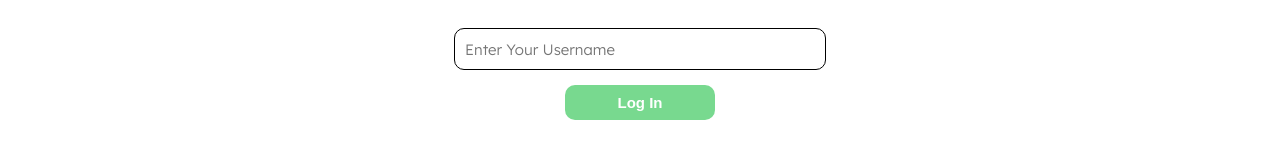
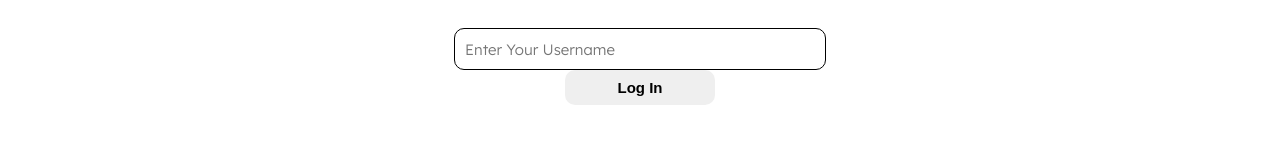
Before and after one commit to AramArakelyan777/expense-tracker-app, a React (Create React App) app: page /login in a window 1280 px wide. Shown: the part 285-444 px from the top of the page. Built offline with nearby package versions, Linux system fonts and the light colour scheme.

Commit message:
created button stories for storybook

```diff
--- a/src/components/Button/Button.css
+++ b/src/components/Button/Button.css
@@ -1,12 +1,21 @@
 .button {
     width: 150px;
     height: 35px;
-    margin-top: 15px;
     border-radius: 10px;
-    background: #78D98F;
-    color: #FFF;
+    color: black;
     font-size: 15px;
     font-weight: 700;
     border: none;
     cursor: pointer;
 }
+
+.login {
+    margin-top: 15px;
+    background: #78D98F;
+    color: white;
+}
+
+.logout {
+    background-color: red;
+    color: white;
+}
--- a/src/components/Button/Button.js
+++ b/src/components/Button/Button.js
@@ -1,8 +1,8 @@
 import "./Button.css"
 import React from 'react'
 
-export default function Button({ children, ...props }) {
+export default function Button({ variant, children, ...props }) {
     return (
-        <button className="button" {...props}>{children}</button>
+        <button className={`button ${variant}`} {...props}>{children}</button>
     )
 }
```
Also changed, not shown: 1 other file (tests, documents, lock files or other folders).
